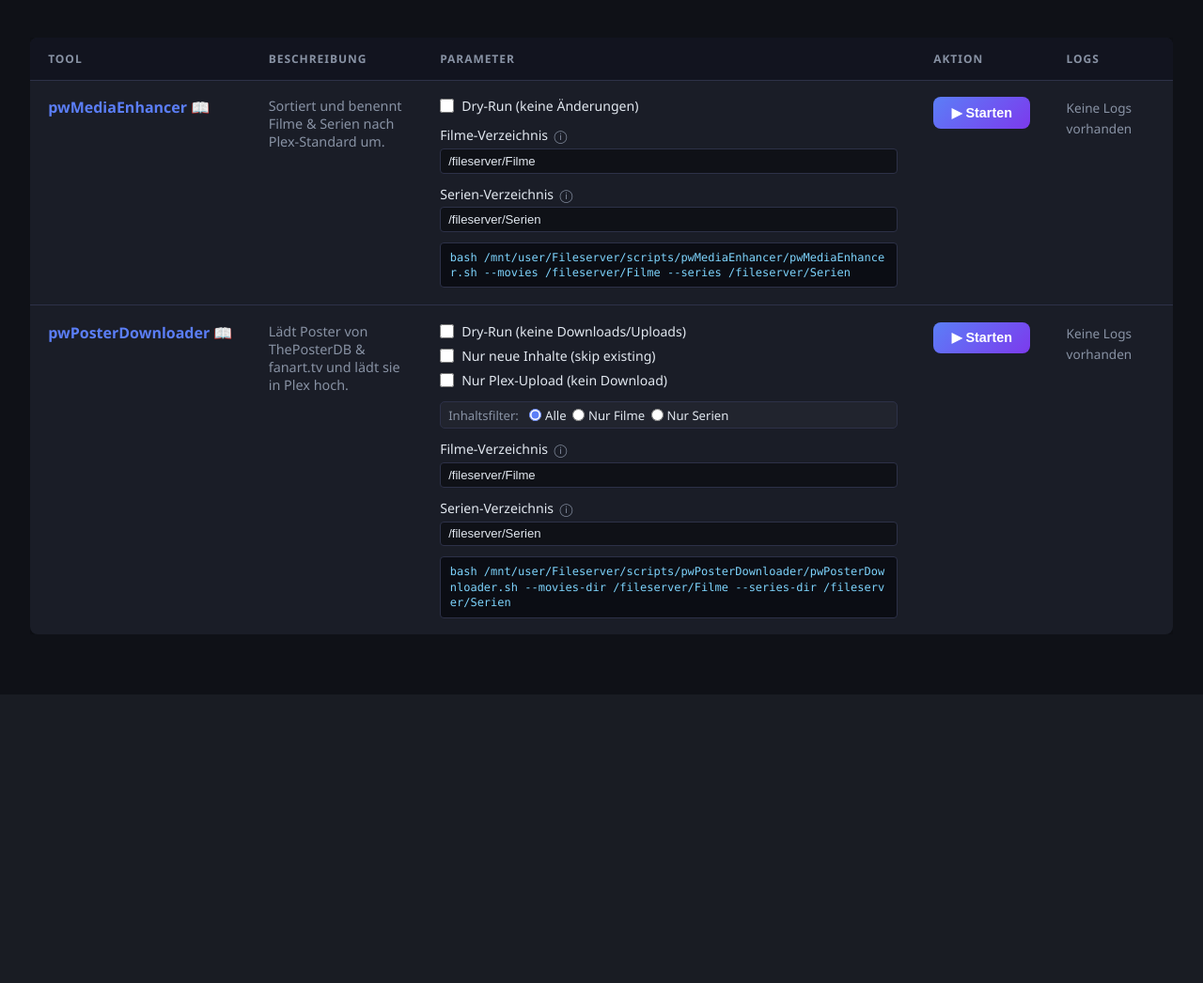
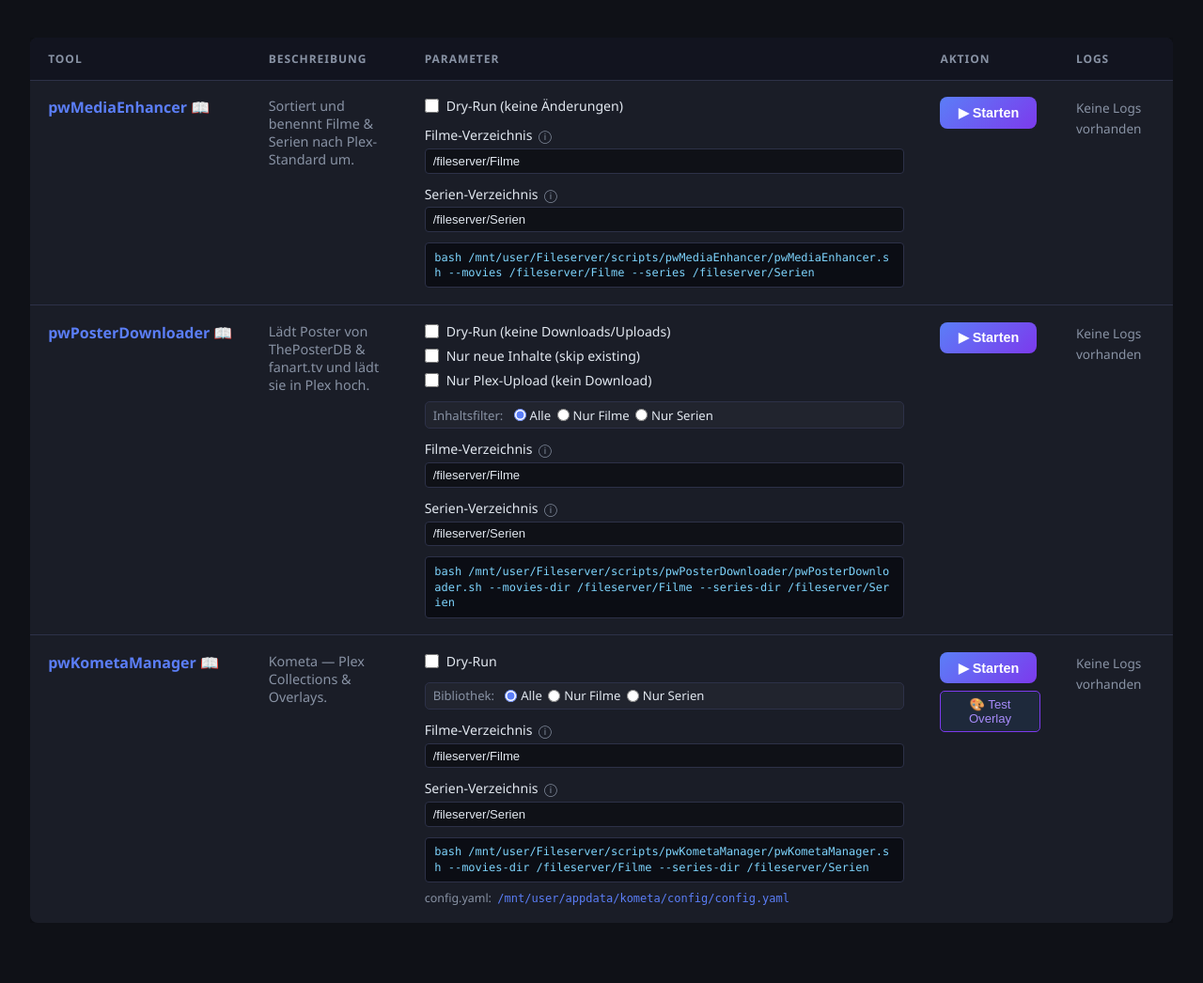
Before and after one commit to pennywise81/pwMediaManager, a Flask app: page / in a window 1280 px wide. Shown: the part 101-1147 px from the top of the page at 94% size. Before the commit the page ends 776 px from the top, so only its background shows below. Run offline with Flask 3, Linux system fonts and the light colour scheme; parts of the project's set-up code (start-up, migrations or seed data) failed here and were passed over.

Commit message:
feat: add pwKometaManager integration with test overlay endpoint
- Add pwKometaManager entry to SCRIPTS dict with radio groups, dir inputs, config_path
- Add load_conf() to read TMDB_API_KEY from /boot/config/pwMediaEnhancer.conf
- Add /api/test-overlay endpoint: fetches random TMDB poster and applies PIL overlay
- Fix radio_groups handling in run_tool route (was previously not passed to cmd)
- Add docker.io to Dockerfile for Docker-in-Docker support
- Add Pillow>=10.0 and requests>=2.31 to requirements.txt
- Add config_path display and Test Overlay button to index.html
- Add .config-path-row, .config-path, .test-btn CSS classes to style.css

Co-authored-by: Copilot <223556219+Copilot@users.noreply.github.com>

```diff
--- a/app/app.py
+++ b/app/app.py
@@ -8,13 +8,38 @@ import uuid
 import json
 import time
 import glob
+import random
+import io
+import re
+import requests as http_requests
 from datetime import datetime
 from pathlib import Path
 from flask import Flask, render_template, request, Response, jsonify, send_file, abort
 
+try:
+    from PIL import Image, ImageDraw
+    PIL_AVAILABLE = True
+except ImportError:
+    PIL_AVAILABLE = False
+
 app = Flask(__name__)
 
 # ── Config ────────────────────────────────────────────────────────────────────
+
+def load_conf():
+    conf = {}
+    conf_path = "/boot/config/pwMediaEnhancer.conf"
+    if os.path.exists(conf_path):
+        with open(conf_path) as f:
+            for line in f:
+                line = line.strip()
+                if '=' in line and not line.startswith('#'):
+                    k, v = line.split('=', 1)
+                    conf[k.strip()] = v.strip().strip('"\'')
+    return conf
+
+CONF = load_conf()
+TMDB_API_KEY = CONF.get("TMDB_API_KEY", os.environ.get("TMDB_API_KEY", ""))
 
 SCRIPTS = {
     "pwMediaEnhancer": {
@@ -81,6 +106,45 @@ SCRIPTS = {
                 "label":   "Serien-Verzeichnis",
                 "default": "/fileserver/Serien",
                 "help":    "Pfad zum Ordner mit den Serienordnern, z. B. /mnt/user/Fileserver/Serien. Jeder Unterordner ist eine Serie mit Season-Unterordnern.",
+            },
+        ],
+    },
+    "pwKometaManager": {
+        "label":       "pwKometaManager",
+        "description": "Kometa — Plex Collections & Overlays.",
+        "readme_url":  "https://github.com/pennywise81/pwKometaManager#readme",
+        "script":      "/scripts/pwKometaManager/pwKometaManager.sh",
+        "host_script": "/mnt/user/Fileserver/scripts/pwKometaManager/pwKometaManager.sh",
+        "log_prefix":  "pwKometaManager",
+        "config_path": "/mnt/user/appdata/kometa/config/config.yaml",
+        "params": [
+            {"id": "dry_run", "flag": "--dry-run", "label": "Dry-Run"},
+        ],
+        "radio_groups": [
+            {
+                "id": "content_filter",
+                "label": "Bibliothek",
+                "options": [
+                    {"value": "",               "label": "Alle"},
+                    {"value": "--movies-only",  "label": "Nur Filme"},
+                    {"value": "--series-only",  "label": "Nur Serien"},
+                ],
+            },
+        ],
+        "dir_inputs": [
+            {
+                "id":      "movies_dir",
+                "flag":    "--movies-dir",
+                "label":   "Filme-Verzeichnis",
+                "default": "/fileserver/Filme",
+                "help":    "Pfad zum Ordner mit den Filmordnern auf Unraid, z.B. /mnt/user/Fileserver/Filme.",
+            },
+            {
+                "id":      "series_dir",
+                "flag":    "--series-dir",
+                "label":   "Serien-Verzeichnis",
+                "default": "/fileserver/Serien",
+                "help":    "Pfad zum Ordner mit den Serienordnern auf Unraid, z.B. /mnt/user/Fileserver/Serien.",
             },
         ],
     },
@@ -181,6 +245,12 @@ def run_tool(tool):
     for param in cfg.get("params", []):
         if request.form.get(param["id"]):
             cmd.append(param["flag"])
+
+    # Radio groups (mutually exclusive flags, e.g. --movies-only / --series-only)
+    for rg in cfg.get("radio_groups", []):
+        val = request.form.get(rg["id"], "").strip()
+        if val:
+            cmd.append(val)
 
     # Directory inputs (pwMediaEnhancer: --movies DIR --series DIR)
     tool_settings = {}
@@ -291,5 +361,94 @@ def api_settings():
     return jsonify(load_settings())
 
 
+@app.route("/api/test-overlay", methods=["POST"])
+def test_overlay():
+    if not PIL_AVAILABLE:
+        return jsonify({"error": "Pillow not installed"}), 500
+
+    data = request.json or {}
+    tool = data.get("tool", "pwKometaManager")
+    overlay_type = data.get("type", "movies")
+
+    cfg = SCRIPTS.get(tool)
+    if not cfg:
+        return jsonify({"error": "unknown tool"}), 404
+
+    settings = load_settings()
+    dir_key = "movies_dir" if overlay_type == "movies" else "series_dir"
+    default_dir = "/fileserver/Filme" if overlay_type == "movies" else "/fileserver/Serien"
+    base_dir = settings.get(f"{tool}_{dir_key}", default_dir)
+
+    try:
+        entries = [e for e in os.scandir(base_dir) if e.is_dir()]
+    except Exception as e:
+        return jsonify({"error": f"Cannot list directory: {e}"}), 500
+
+    if not entries:
+        return jsonify({"error": "No entries found in directory"}), 404
+
+    entry = random.choice(entries)
+    folder_name = entry.name
+
+    match = re.match(r'^(.+?)\s*\((\d{4})\)', folder_name)
+    title = match.group(1).strip() if match else folder_name
+    year = match.group(2) if match else None
+
+    search_type = "movie" if overlay_type == "movies" else "tv"
+    params = {"api_key": TMDB_API_KEY, "query": title}
+    if year:
+        params["year"] = year
+
+    try:
+        resp = http_requests.get(
+            f"https://api.themoviedb.org/3/search/{search_type}",
+            params=params, timeout=10
+        )
+        resp.raise_for_status()
+        results = resp.json().get("results", [])
+    except Exception as e:
+        return jsonify({"error": f"TMDB error: {e}"}), 500
+
+    if not results or not results[0].get("poster_path"):
+        return jsonify({"error": f"No poster found for '{title}'"}), 404
+
+    poster_url = f"https://image.tmdb.org/t/p/w500{results[0]['poster_path']}"
+    try:
+        img_resp = http_requests.get(poster_url, timeout=15)
+        img_resp.raise_for_status()
+        img = Image.open(io.BytesIO(img_resp.content)).convert("RGBA")
+    except Exception as e:
+        return jsonify({"error": f"Poster download error: {e}"}), 500
+
+    draw = ImageDraw.Draw(img)
+    w, h = img.size
+
+    # Semi-transparent bottom bar with folder title
+    bar_h = 64
+    bar = Image.new("RGBA", (w, bar_h), (0, 0, 0, 190))
+    img.paste(bar, (0, h - bar_h), bar)
+    draw = ImageDraw.Draw(img)
+    draw.text((12, h - bar_h + 10), folder_name[:60], fill=(255, 255, 255, 230))
+
+    # "KOMETA TEST" badge at top-right
+    badge_text = "KOMETA TEST"
+    badge_w, badge_h = 124, 28
+    bx = w - badge_w - 10
+    by = 10
+    try:
+        draw.rounded_rectangle([bx, by, bx + badge_w, by + badge_h], radius=6, fill=(124, 58, 237, 220))
+    except AttributeError:
+        draw.rectangle([bx, by, bx + badge_w, by + badge_h], fill=(124, 58, 237, 220))
+    draw.text((bx + 8, by + 6), badge_text, fill=(255, 255, 255, 255))
+
+    out = io.BytesIO()
+    img.convert("RGB").save(out, format="PNG")
+    out.seek(0)
+
+    response = Response(out.read(), mimetype="image/png")
+    response.headers["X-Item-Name"] = folder_name
+    return response
+
+
 if __name__ == "__main__":
     app.run(host="0.0.0.0", port=8080, debug=False)
--- a/app/requirements.txt
+++ b/app/requirements.txt
@@ -1 +1,3 @@
 flask>=3.0,<4
+Pillow>=10.0
+requests>=2.31
--- a/app/static/style.css
+++ b/app/static/style.css
@@ -336,3 +336,30 @@ header h1 {
 .log-output::-webkit-scrollbar { width: 6px; }
 .log-output::-webkit-scrollbar-track { background: transparent; }
 .log-output::-webkit-scrollbar-thumb { background: var(--border); border-radius: 3px; }
+
+/* ── Kometa extras ── */
+.config-path-row {
+  margin-top: 0.5rem;
+  font-size: 0.78rem;
+  color: var(--muted);
+  display: flex;
+  align-items: center;
+  gap: 0.4rem;
+}
+.config-path {
+  color: var(--accent);
+  font-size: 0.75rem;
+}
+.test-btn {
+  display: block;
+  margin-top: 0.5rem;
+  padding: 0.35rem 0.75rem;
+  background: #1e293b;
+  border: 1px solid #7c3aed;
+  border-radius: 5px;
+  color: #a78bfa;
+  font-size: 0.82rem;
+  cursor: pointer;
+  transition: background 0.15s;
+}
+.test-btn:hover { background: #2d1f5e; }
--- a/app/templates/index.html
+++ b/app/templates/index.html
@@ -90,12 +90,21 @@
                 {% endif %}
               </form>
               <div class="cmd-preview" id="cmd-{{ key }}"></div>
+              {% if cfg.config_path is defined %}
+              <div class="config-path-row">
+                <span class="config-path-label">config.yaml:</span>
+                <code class="config-path">{{ cfg.config_path }}</code>
+              </div>
+              {% endif %}
             </td>
             <td class="tool-action">
               <button class="run-btn" id="btn-{{ key }}"
                       onclick="runTool('{{ key }}', document.getElementById('form-{{ key }}'))">
                 ▶ Starten
               </button>
+              {% if cfg.config_path is defined %}
+              <button class="test-btn" onclick="runTestOverlay('{{ key }}')">🎨 Test Overlay</button>
+              {% endif %}
             </td>
             <td class="tool-logs">
               {% if log_files[key] %}
@@ -296,6 +305,27 @@
       // Keep max 10
       while (ul.children.length > 10) ul.removeChild(ul.lastChild);
     }
+
+    function runTestOverlay(tool) {
+      const form = document.getElementById('form-' + tool);
+      const radios = form.querySelectorAll('[name="content_filter"]');
+      let type = 'movies';
+      radios.forEach(r => { if (r.checked && r.value === '--series-only') type = 'series'; });
+
+      fetch('/api/test-overlay', {
+        method: 'POST',
+        headers: {'Content-Type': 'application/json'},
+        body: JSON.stringify({tool, type})
+      }).then(r => {
+        if (!r.ok) return r.json().then(j => { throw new Error(j.error || 'Test overlay failed'); });
+        const name = r.headers.get('X-Item-Name') || 'preview';
+        return r.blob().then(blob => ({blob, name}));
+      }).then(({blob, name}) => {
+        const url = URL.createObjectURL(blob);
+        const win = window.open('', '_blank');
+        win.document.write(`<html><body style="margin:0;background:#111;display:flex;flex-direction:column;align-items:center;justify-content:center;min-height:100vh"><h2 style="color:#fff;font-family:sans-serif;padding:1rem">${name}</h2><img src="${url}" style="max-width:500px;border-radius:8px;box-shadow:0 4px 32px #000"></body></html>`);
+      }).catch(e => alert('Fehler: ' + e.message));
+    }
   </script>
 </body>
 </html>
```
Also changed, not shown: 1 other file.
